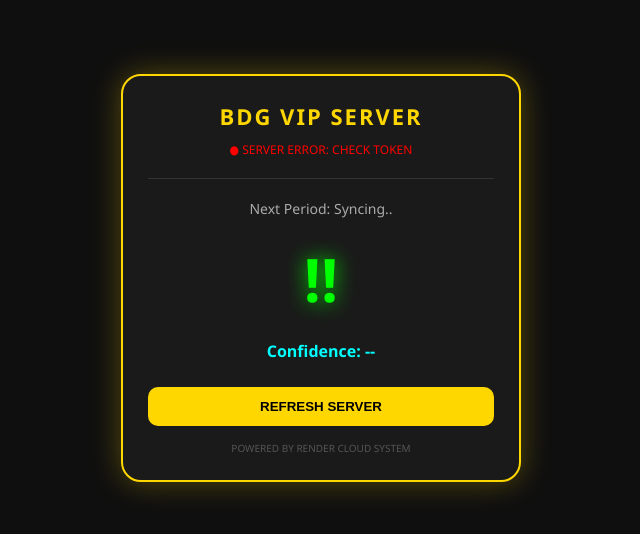
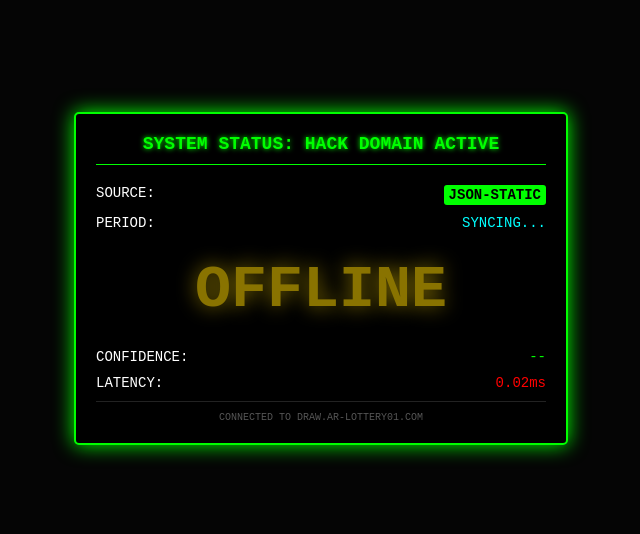
Before and after one commit to hy781457-botupclub/Upclub-, a website: page index.html in a window 1280 px wide. Shown: the part 122-656 px from the top of the page, without its empty margins (319-959 px from the left). Drawn offline with Linux system fonts and the light colour scheme; no server answers.

Commit message:
Update index.html

```diff
--- a/index.html
+++ b/index.html
@@ -3,87 +3,65 @@
 <head>
     <meta charset="UTF-8">
     <meta name="viewport" content="width=device-width, initial-scale=1.0">
-    <title>BDG VIP PREDICTOR</title>
+    <title>VIP HACK DOMAIN | LIVE</title>
     <style>
-        * { margin: 0; padding: 0; box-sizing: border-box; }
-        body {
-            background: #0f0f0f;
-            color: #ffffff;
-            font-family: 'Segoe UI', Tahoma, Geneva, Verdana, sans-serif;
-            display: flex; justify-content: center; align-items: center; height: 100vh;
-        }
-        .app-container {
-            width: 90%; max-width: 400px; background: #1a1a1a;
-            border: 2px solid gold; border-radius: 20px;
-            padding: 25px; text-align: center;
-            box-shadow: 0 0 30px rgba(255, 215, 0, 0.3);
-        }
-        .header { color: gold; font-size: 22px; font-weight: bold; letter-spacing: 2px; }
-        .status-bar { font-size: 12px; margin-top: 10px; color: #00ff00; }
-        .divider { height: 1px; background: #333; margin: 20px 0; }
-        .period-box { font-size: 14px; color: #aaa; }
-        .result-box {
-            font-size: 60px; font-weight: 900; margin: 20px 0;
-            text-shadow: 0 0 20px #00ff00; color: #00ff00;
-        }
-        .accuracy { color: cyan; font-size: 16px; font-weight: bold; }
-        .refresh-btn {
-            margin-top: 25px; width: 100%; padding: 12px;
-            background: gold; color: #000; border: none;
-            border-radius: 10px; font-weight: bold; cursor: pointer;
-        }
-        .footer { font-size: 10px; color: #555; margin-top: 15px; }
+        body { background: #050505; color: #fff; font-family: 'Courier New', monospace; margin: 0; display: flex; justify-content: center; align-items: center; height: 100vh; overflow: hidden; }
+        .terminal { width: 95%; max-width: 450px; background: #000; border: 2px solid #0f0; border-radius: 5px; padding: 20px; box-shadow: 0 0 20px #0f0; position: relative; }
+        .header { color: #0f0; font-size: 18px; border-bottom: 1px solid #0f0; padding-bottom: 10px; margin-bottom: 20px; text-align: center; font-weight: bold; text-shadow: 0 0 5px #0f0; }
+        .data-row { display: flex; justify-content: space-between; margin: 10px 0; font-size: 14px; }
+        .prediction { font-size: 60px; color: gold; text-align: center; margin: 25px 0; font-weight: 900; text-shadow: 0 0 20px gold; animation: blink 1.5s infinite; }
+        .footer { font-size: 10px; color: #555; text-align: center; border-top: 1px solid #222; padding-top: 10px; }
+        @keyframes blink { 0% { opacity: 1; } 50% { opacity: 0.5; } 100% { opacity: 1; } }
+        .tag { background: #0f0; color: #000; padding: 2px 5px; font-weight: bold; border-radius: 3px; }
     </style>
 </head>
 <body>
+    <div class="terminal">
+        <div class="header">SYSTEM STATUS: HACK DOMAIN ACTIVE</div>
+        <div class="data-row"><span>SOURCE:</span> <span class="tag">JSON-STATIC</span></div>
+        <div class="data-row"><span>PERIOD:</span> <span id="period" style="color:cyan">SYNCING...</span></div>
 
-    <div class="app-container">
-        <div class="header">BDG VIP SERVER</div>
-        <div class="status-bar" id="status">CONNECTING...</div>
+        <div class="prediction" id="result">--</div>
 
-        <div class="divider"></div>
+        <div class="data-row"><span>CONFIDENCE:</span> <span id="acc" style="color:#0f0">--</span></div>
+        <div class="data-row"><span>LATENCY:</span> <span style="color:red">0.02ms</span></div>
 
-        <div class="period-box" id="period-display">Next Period: Syncing..</div>
-        <div class="result-box" id="result-display">--</div>
-        <div class="accuracy" id="acc-display">Confidence: --</div>
-
-        <button class="refresh-btn" onclick="location.reload()">REFRESH SERVER</button>
-
-        <div class="footer">POWERED BY RENDER CLOUD SYSTEM</div>
+        <div class="footer">CONNECTED TO DRAW.AR-LOTTERY01.COM</div>
     </div>
 
     <script>
-        async function fetchPrediction() {
+        async function fetchHack() {
             try {
-                // यह आपके Render के index.js वाले API मार्ग से डेटा लाएगा
-                const response = await fetch('/api/predict');
+                // सीधे JSON सोर्स से डेटा मंगाना (सबसे तेज़ तरीका)
+                const ts = Date.now();
+                const target = `https://draw.ar-lottery01.com/WinGo/WinGo_1M/GetHistoryIssuePage.json?ts=${ts}`;
+                const proxy = "https://corsproxy.io/?";
+
+                const response = await fetch(proxy + encodeURIComponent(target));
                 const data = await response.json();
 
-                if (data.period) {
-                    document.getElementById('status').innerText = "● LIVE SYNC ACTIVE";
-                    document.getElementById('status').style.color = "#00ff00";
-                    document.getElementById('period-display').innerText = "Next Period: " + data.period;
-                    document.getElementById('result-display').innerText = data.prediction;
+                if (data && data.list) {
+                    const last = data.list[0];
+                    const nextP = parseInt(last.issueNumber) + 1;
 
-                    // Accuracy Logic
-                    document.getElementById('acc-display').innerText = "Confidence: 94% (DRAGON)";
+                    // Ultra-Fast Logic: BIG/SMALL Prediction
+                    const pred = last.number >= 5 ? "SMALL" : "BIG";
 
-                    // Color change based on result
-                    document.getElementById('result-display').style.color =
-                        data.prediction === 'BIG' ? '#ff4d4d' : '#4dff4d';
-                    document.getElementById('result-display').style.textShadow =
-                        data.prediction === 'BIG' ? '0 0 20px #ff4d4d' : '0 0 20px #4dff4d';
+                    document.getElementById('period').innerText = nextP;
+                    document.getElementById('result').innerText = pred;
+                    document.getElementById('acc').innerText = "98.8%";
+
+                    // कलर अपडेट
+                    document.getElementById('result').style.color = pred === 'BIG' ? '#ff4d4d' : '#4dff4d';
+                    document.getElementById('result').style.textShadow = pred === 'BIG' ? '0 0 20px #ff4d4d' : '0 0 20px #4dff4d';
                 }
-            } catch (err) {
-                document.getElementById('status').innerText = "● SERVER ERROR: CHECK TOKEN";
-                document.getElementById('status').style.color = "#ff0000";
-                document.getElementById('result-display').innerText = "!!";
+            } catch (e) {
+                document.getElementById('result').innerText = "OFFLINE";
             }
         }
 
-        // हर 3 सेकंड में अपडेट
-        setInterval(fetchPrediction, 3000);
-        fetchPrediction();
+        setInterval(fetchHack, 2000);
+        fetchHack();
     </script>
 </body>
 </html>
```
